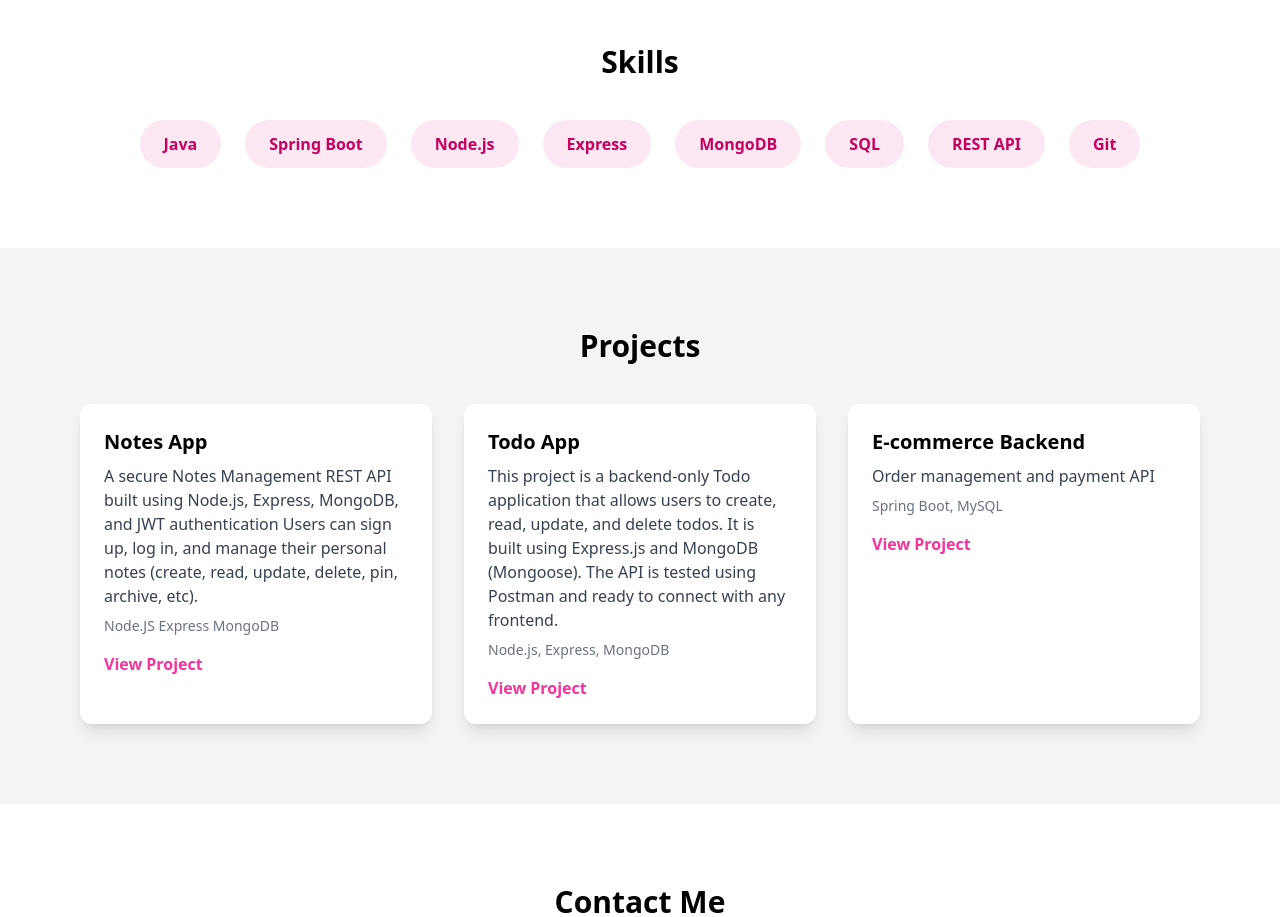
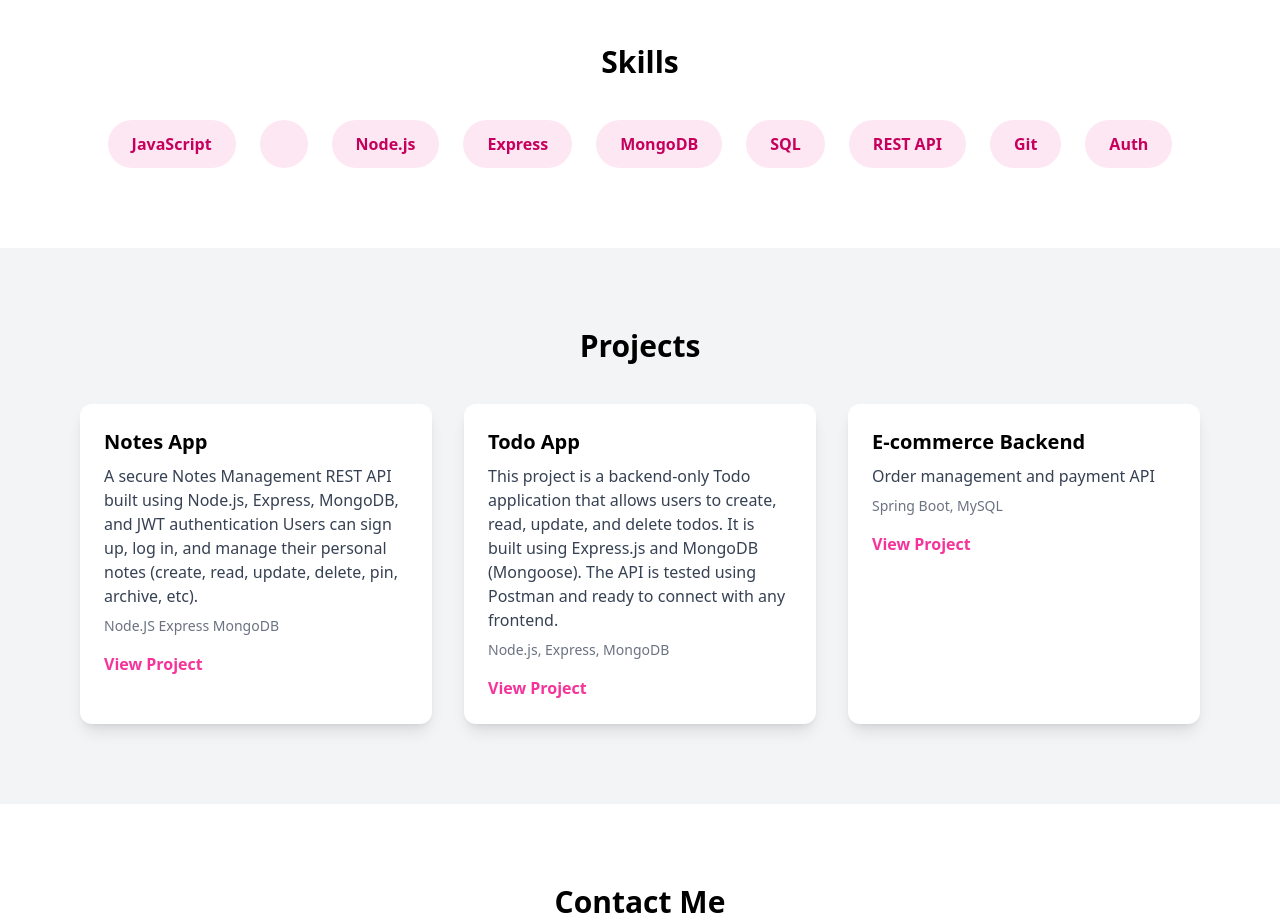
Before and after one commit to Shweta-singh24/portfolio, a React (Vite) app in the folder portfolio/: page / in a window 1280 px wide. Shown: the part 1220-2137 px from the top of the page. Built offline with nearby package versions, Linux system fonts and the light colour scheme.

Commit message:
update skills

```diff
--- a/portfolio/src/components/Skills.jsx
+++ b/portfolio/src/components/Skills.jsx
@@ -1,6 +1,6 @@
 import React from 'react';
 
-const skills = ["Java", "Spring Boot", "Node.js", "Express", "MongoDB", "SQL", "REST API", "Git"];
+const skills = ["JavaScript", "", "Node.js", "Express", "MongoDB", "SQL", "REST API", "Git", "Auth"];
 
 const Skills = () => {
   return (
```
